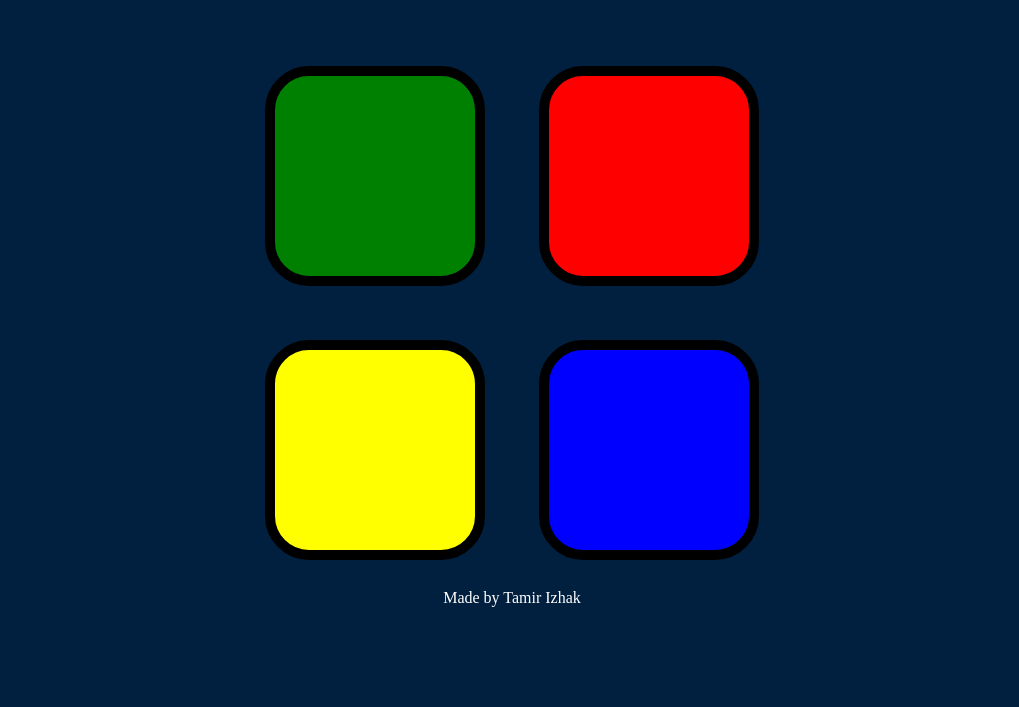
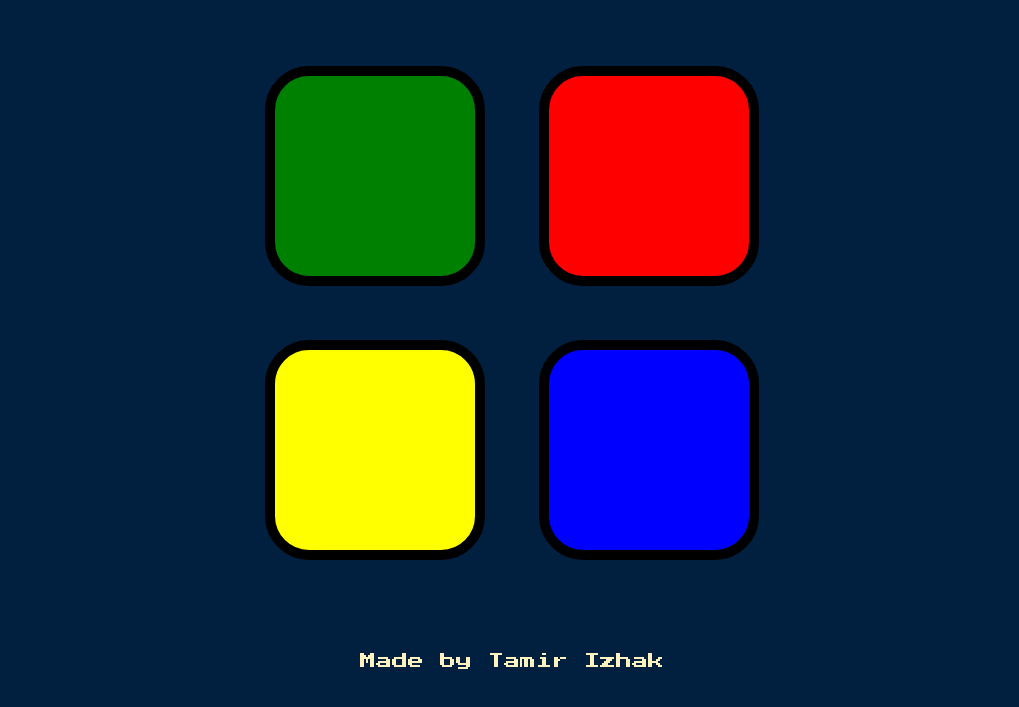
Before and after one commit to TamirIzhak/JS---Simon-Game, a plain HTML site: page index.html in a window 1280 px wide. Shown: the part 133-840 px from the top of the page, without its empty margins (128-1147 px from the left). Before the commit the page ends 800 px from the top, so only its background shows below. Drawn offline with nearby package versions, Linux system fonts and the light colour scheme.

Commit message:
Update styles.css

```diff
--- a/styles.css
+++ b/styles.css
@@ -53,5 +53,8 @@ body {
 }
 
 footer {
+  font-family: 'Press Start 2P', cursive;
   color: #fff;
+  margin: 5%;
+  color: #FEF2BF;
 }
```
